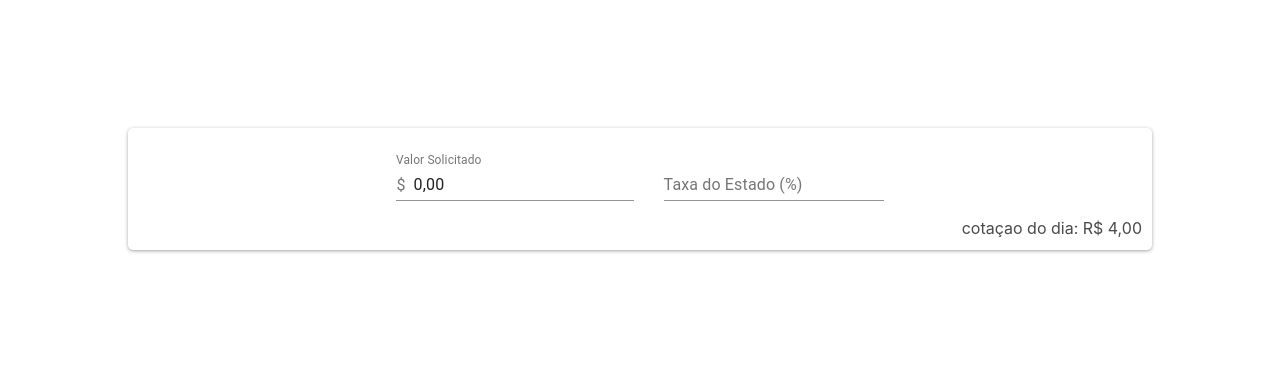
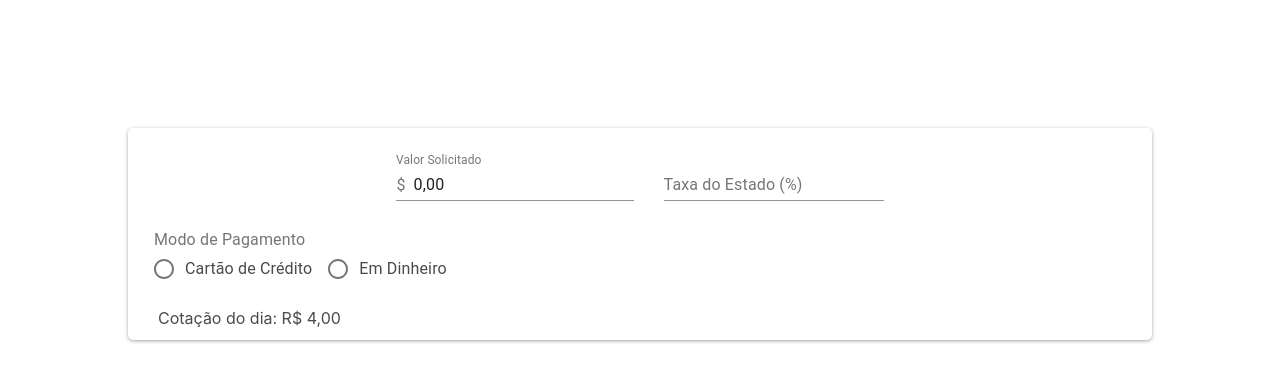
Before and after one commit to talitastravassos/dollar-to-real, a React (Create React App) app: page / in a window 1280 px wide. Shown: the top 382 px of the page. Built offline with nearby package versions, Linux system fonts and the light colour scheme.

Commit message:
added radio buttons component

```diff
--- a/src/components/Painel/index.tsx
+++ b/src/components/Painel/index.tsx
@@ -1,23 +1,45 @@
 import React from "react";
 import InputValue from "../InputValue";
 import { formatPrice, numberMask } from "../../utils/masks";
-import styles from './styles.module.scss'
+import styles from "./styles.module.scss";
+import RadioButtons from "../RadioButtons";
 
 export default function Painel() {
-
   const onChange = (name: string, value: string) => {
-        console.log(name, value)
+    console.log(name, value);
     //toNumber(value) * 100
-    }
+  };
 
   return (
     <div className={styles.container}>
       <div className={styles.input_container}>
-                <InputValue label={"Valor Solicitado"} withPrefix prefix={"$"} mask={formatPrice} onChange={onChange} name={"value"}/>
-                <InputValue label={"Taxa do Estado (%)"} withPrefix={false} onChange={onChange} name={'tax'} mask={numberMask}/>
+        <InputValue
+          label={"Valor Solicitado"}
+          withPrefix
+          prefix={"$"}
+          mask={formatPrice}
+          onChange={onChange}
+          name={"value"}
+        />
+        <InputValue
+          label={"Taxa do Estado (%)"}
+          withPrefix={false}
+          onChange={onChange}
+          name={"tax"}
+          mask={numberMask}
+        />
+      </div>
+      <div>
+        <RadioButtons
+          legend={"Modo de Pagamento"}
+          fields={[
+            { value: "credit", label: "Cartão de Crédito" },
+            { value: "cash", label: "Em Dinheiro" }
+          ]}
+        />
       </div>
       <div className={styles.info_container}>
-                <p>cotaçao do dia: R$ 4,00</p>
+        <p>Cotação do dia: R$ 4,00</p>
       </div>
     </div>
   );
--- a/src/components/Painel/styles.module.scss
+++ b/src/components/Painel/styles.module.scss
@@ -14,6 +14,6 @@
 }
 
 .info_container{
-    text-align: right;
+    margin-left: 20px;
 
 }
--- /dev/null
+++ b/src/components/RadioButtons/index.tsx
@@ -0,0 +1,60 @@
+import React from "react";
+import { makeStyles, Theme, createStyles } from "@material-ui/core/styles";
+import Radio from "@material-ui/core/Radio";
+import RadioGroup from "@material-ui/core/RadioGroup";
+import FormControlLabel from "@material-ui/core/FormControlLabel";
+import FormControl from "@material-ui/core/FormControl";
+import FormLabel from "@material-ui/core/FormLabel";
+import styles from "./styles.module.scss";
+
+const useStyles = makeStyles((theme: Theme) =>
+  createStyles({
+    formControl: {
+      margin: theme.spacing(2)
+    }
+  })
+);
+
+interface Props {
+  fields: any[];
+  legend: string;
+}
+
+export default function RadioButtons({ fields, legend }: Props) {
+  const classes = useStyles();
+  const [value, setValue] = React.useState("");
+
+  const handleChange = (event: React.ChangeEvent<HTMLInputElement>) => {
+    setValue((event.target as HTMLInputElement).value);
+  };
+
+  React.useEffect(() => {
+    console.log(value);
+  }, [value]);
+
+  return (
+    <div>
+      <FormControl component="fieldset" className={classes.formControl}>
+        <FormLabel component="legend">{legend}</FormLabel>
+        <RadioGroup
+          aria-label="payment"
+          name="payment"
+          value={value}
+          onChange={handleChange}
+          style={{ display: "flex", flexDirection: "row" }}
+        >
+          {fields.map((field: any, index) => {
+            return (
+              <FormControlLabel
+                key={index}
+                value={field.value}
+                control={<Radio color="primary" />}
+                label={field.label}
+              />
+            );
+          })}
+        </RadioGroup>
+      </FormControl>
+    </div>
+  );
+}
--- /dev/null
+++ b/src/components/RadioButtons/styles.module.scss
@@ -0,0 +1,4 @@
+.radio_group{
+    display: flex;
+    flex-direction: row;
+}
```
Lines whose indentation alone changed are shown as unchanged.
